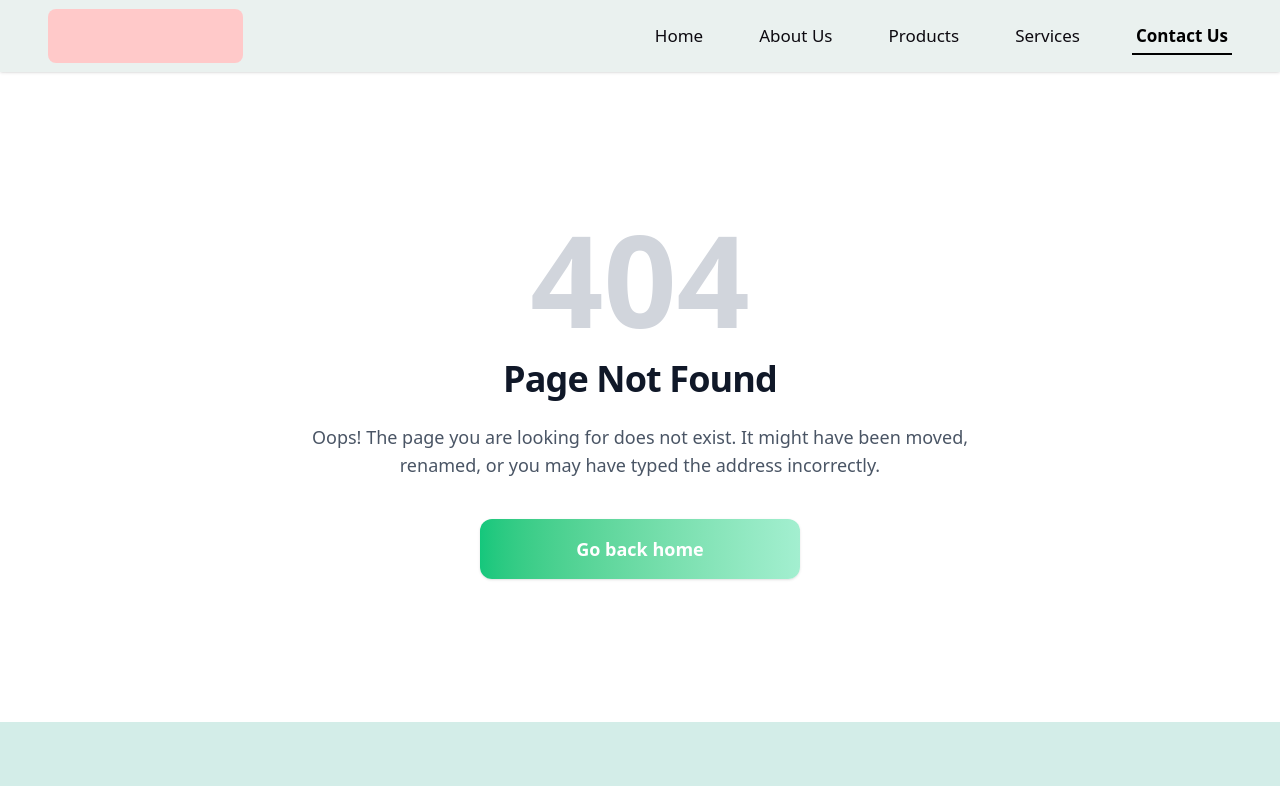
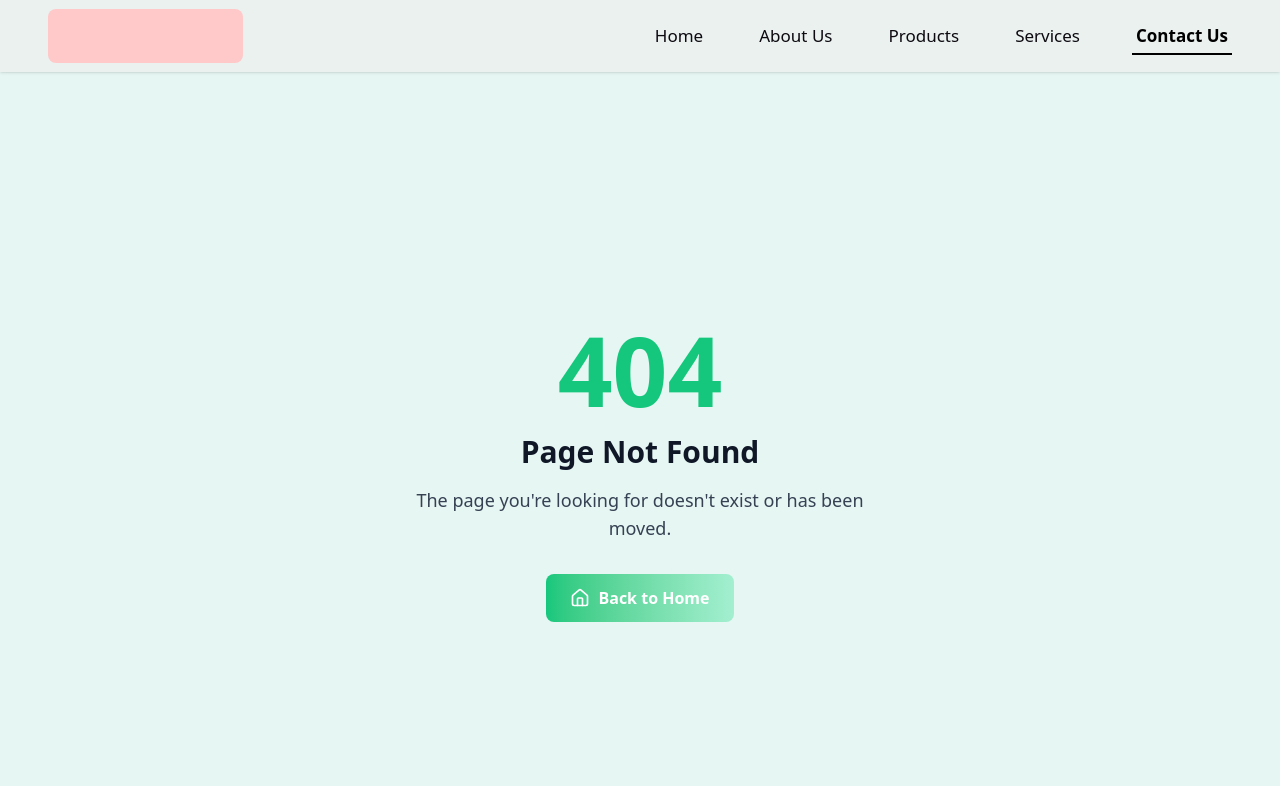
Before and after one commit to MegamindsITServices/ECONANOCAT, a React (Vite) app in the folder frontend/: page /contact in a window 1280 px wide. Shown: the top 786 px of the page. Built offline with nearby package versions, Linux system fonts and the light colour scheme.

Commit message:
Not found page added

```diff
--- a/frontend/src/pages/NotFoundPage.jsx
+++ b/frontend/src/pages/NotFoundPage.jsx
@@ -1,33 +1,26 @@
 import React from 'react';
-import { Link } from 'react-router-dom'; // Assuming you are using React Router
+import { Link } from 'react-router-dom';
+import { Home } from 'lucide-react';
 
-const NotFoundPage = () => {
+const SimpleNotFoundPage = () => {
   return (
-    <div className="flex w-full flex-col bg-white">
-      <section className="flex min-h-[calc(100vh-150px)] items-center justify-center px-4 py-20">
-        <div className="mx-auto max-w-2xl text-center">
-          <h1 className="text-7xl font-bold text-gray-300 md:text-9xl">404</h1>
-
-          <h2 className="mt-4 text-3xl font-bold tracking-tight text-gray-900 sm:text-4xl">
-            Page Not Found
-          </h2>
-
-          <p className="mt-6 text-lg leading-7 text-gray-600">
-            Oops! The page you are looking for does not exist. It might have been moved, renamed, or you may have typed the address incorrectly.
+    <div className="min-h-screen bg-[#E6F6F3] flex items-center justify-center px-4">
+      <div className="text-center max-w-md">
+        <h1 className="text-8xl font-bold text-[#14C77C] mb-4">404</h1>
+        <h2 className="text-3xl font-bold text-gray-900 mb-4">Page Not Found</h2>
+        <p className="text-gray-700 mb-8 text-lg">
+          The page you're looking for doesn't exist or has been moved.
         </p>
-
-          <div className="mt-10">
         <Link
           to="/"
-              className="inline-block h-[60px] w-full max-w-xs rounded-xl bg-gradient-to-r from-[#14C77C] to-[#A3EFD0] px-8 py-4 text-lg font-semibold text-white shadow-sm transition-transform hover:scale-[1.02] focus-visible:outline focus-visible:outline-2 focus-visible:outline-offset-2 focus-visible:outline-[#14C77C]"
+          className="inline-flex items-center gap-2 px-6 py-3 bg-gradient-to-r from-[#14C77C] to-[#A3EFD0] text-white font-semibold rounded-lg hover:scale-105 transition-transform"
         >
-              Go back home
+          <Home size={20} />
+          Back to Home
         </Link>
       </div>
-        </div>
-      </section>
     </div>
   );
 };
 
-export default NotFoundPage;
+export default SimpleNotFoundPage;
```
Lines whose indentation alone changed are shown as unchanged.
